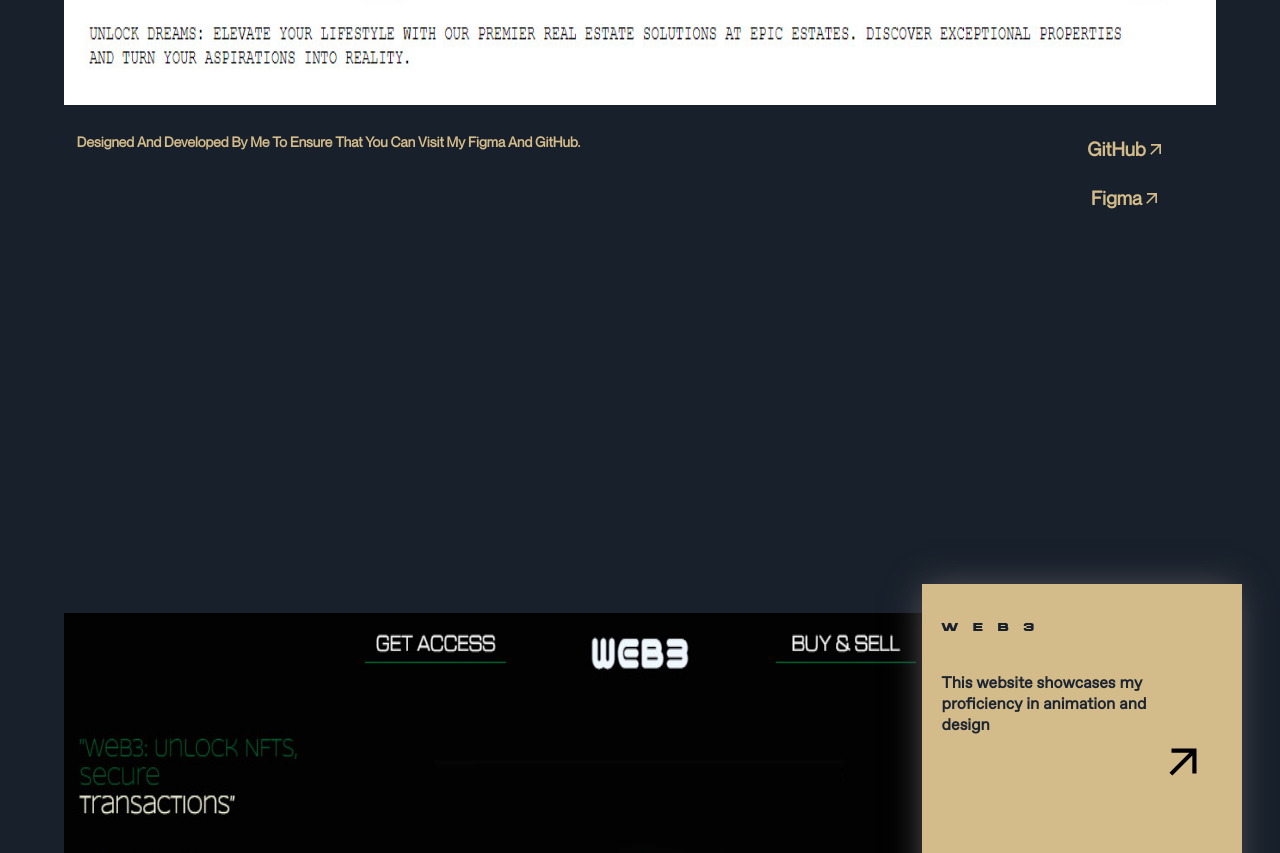
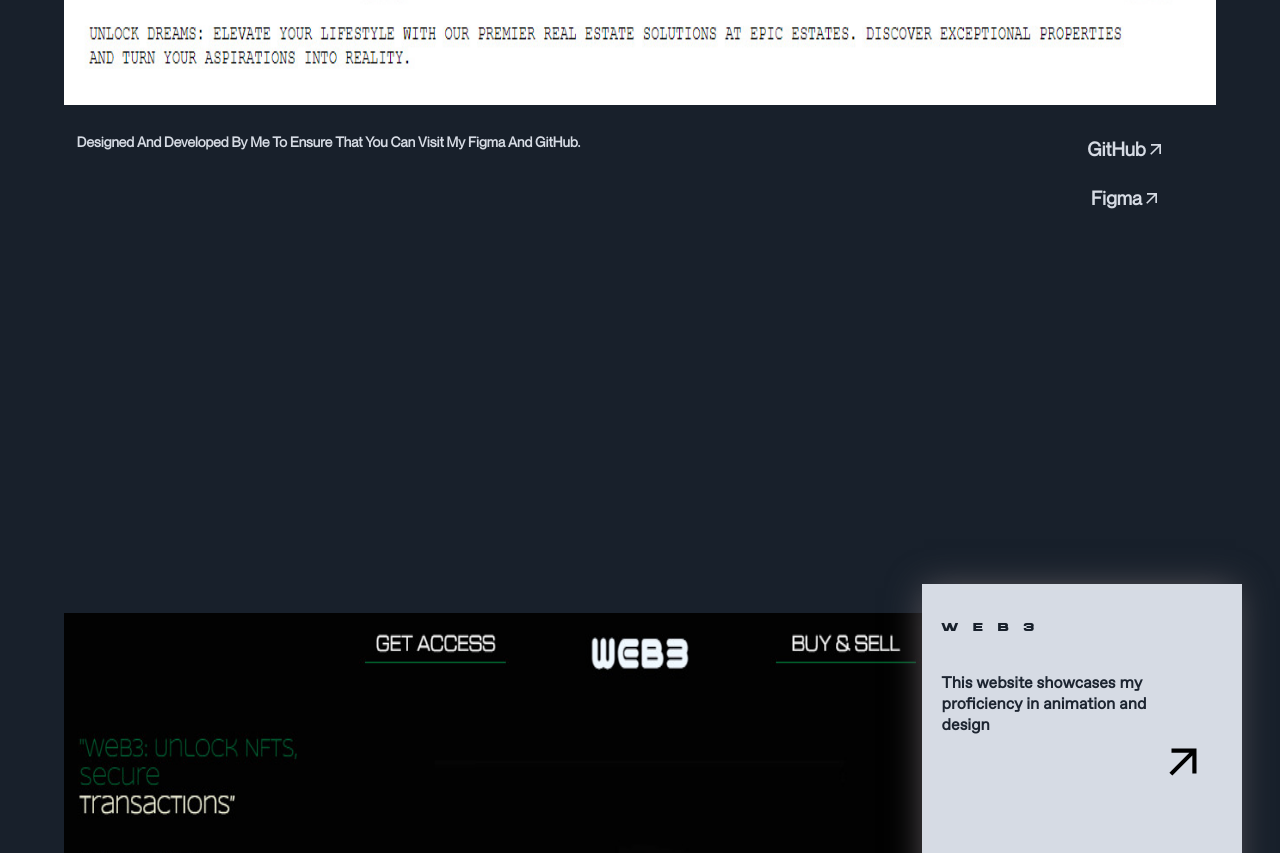
Before and after one commit to praxxOp/portfolio, a React (Vite) app: page / in a window 1280 px wide. Shown: the part 2071-2924 px from the top of the page. Built offline with nearby package versions, Linux system fonts and the light colour scheme.

Commit message:
modified:   src/components/project/Project.css 	modified:   src/components/project/Projectdetails/Projectdetails.css

```diff
--- a/src/components/project/Project.css
+++ b/src/components/project/Project.css
@@ -20,7 +20,7 @@
   font-size: 0.6vw;
   line-height: 110%;
   letter-spacing: 3px;
-  color: #D3BB8A
+  color: #D6DBE4
 }
 .project__heading__up {
   position: absolute;
@@ -30,7 +30,7 @@
   font-size: 0.6vw;
   line-height: 110%;
   letter-spacing: 3px;
-  color: #D3BB8A
+  color: #D6DBE4
 }
 .project__heading__down {
   position: absolute;
@@ -39,7 +39,7 @@
   font-family: medium;
   font-size: 0.6vw;
   letter-spacing: 3px;
-  color: #D3BB8A
+  color: #D6DBE4
 }
 
 .main__project h1 {
--- a/src/components/project/Projectdetails/Projectdetails.css
+++ b/src/components/project/Projectdetails/Projectdetails.css
@@ -30,8 +30,7 @@
   top: 12%;
   padding-top: 30px;
   z-index: 99;
-  background-color: #D3BB8A;
-
+  background-color: #d6dbe4;
   -webkit-box-shadow: -2px 0px 33px -4px rgba(92, 87, 92, 1);
   -moz-box-shadow: -2px 0px 33px -4px rgba(92, 87, 92, 1);
   box-shadow: -2px 0px 33px -4px rgba(92, 87, 92, 1);
@@ -46,13 +45,12 @@
   transition: 0.5s ease-in-out;
 }
 
-
 .description__section h6 {
   font-family: medium;
   font-size: 0.8vw;
   margin-top: 10px;
   letter-spacing: 15px;
-  color: #18202B;
+  color: #18202b;
 }
 
 .description__section p {
@@ -60,7 +58,7 @@
   font-weight: bolder;
   width: 17vw;
   margin-top: 5vh;
-  color :#1D2531
+  color: #1d2531;
 }
 
 .bottom__description__section {
@@ -73,7 +71,7 @@
   font-family: neuo;
   font-size: 1.1vw;
   justify-content: space-between;
-  color: #D3BB8A
+  color: #d6dbe4;
 }
 .right__bottom {
   margin-top: 8vh;
@@ -83,10 +81,9 @@
   flex-direction: column;
   align-items: center;
   justify-content: space-between;
-
 }
 .bottom__buttons a {
-  color: #D3BB8A;
+  color: #d6dbe4;
   border-radius: 50px;
   font-size: 1.5vw;
   display: flex;
@@ -95,8 +92,8 @@
   text-decoration: none;
 }
 
-.bottom__buttons a:hover{
+.bottom__buttons a:hover {
   scale: 1.1;
-  color: #ff0404;
-  transition: .2s linear;
+  color: #D3BB8A;
+  transition: 0.2s linear;
 }
```
